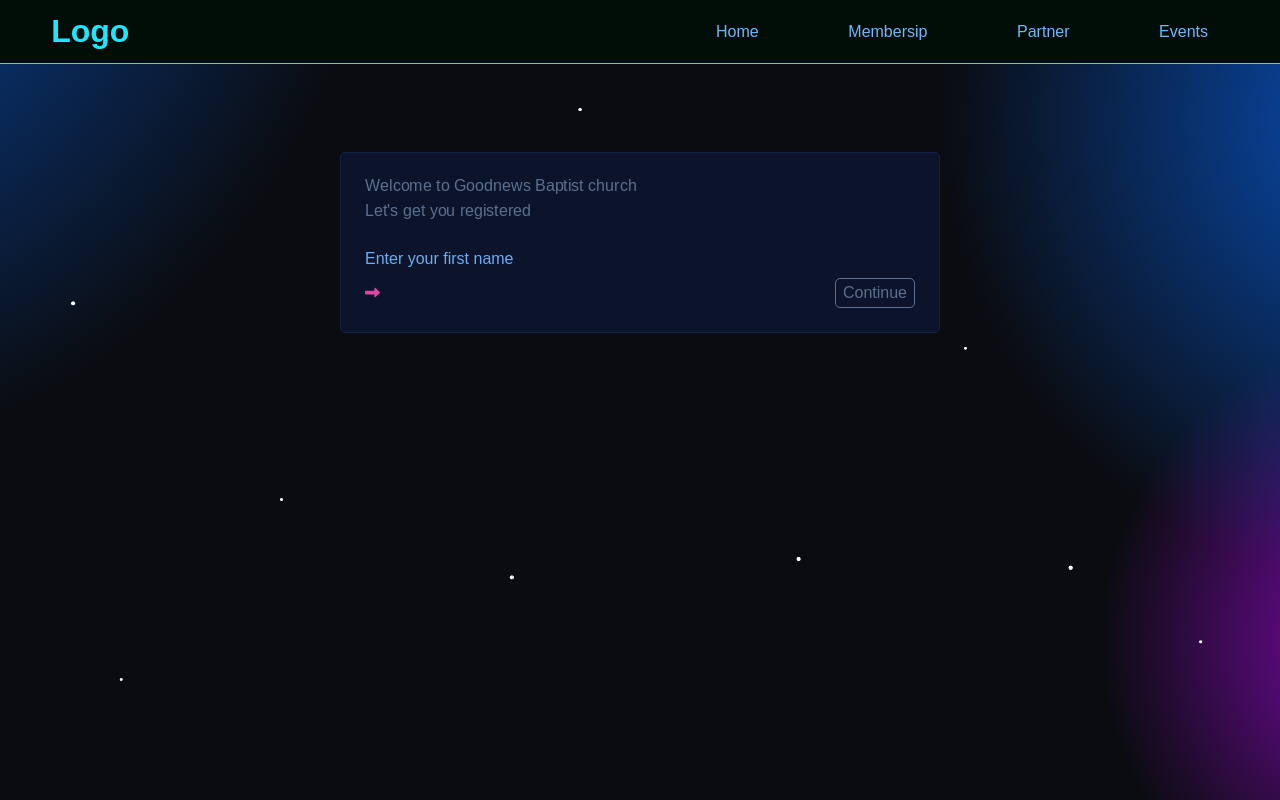
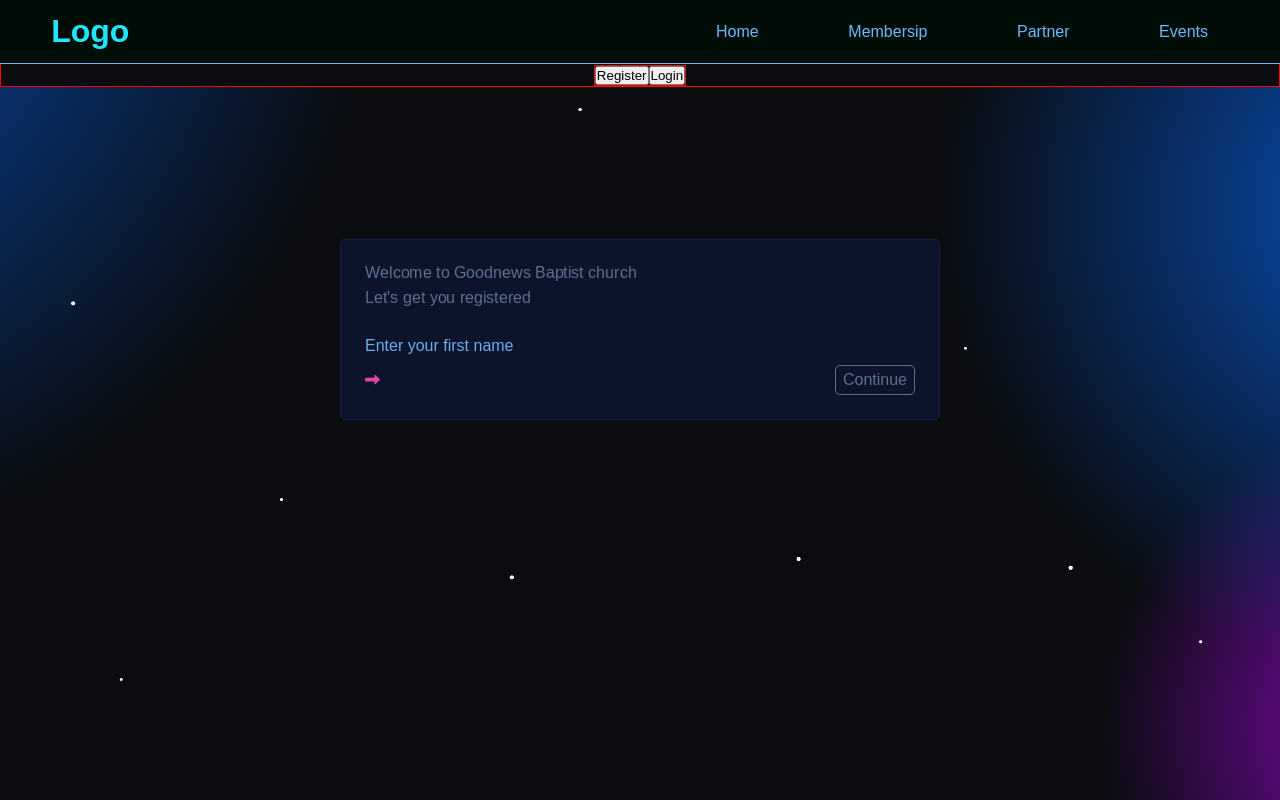
Before and after one commit to Quado2/goodnews, a Next.js app: page /register in a window 1280 px wide. Shown: the top 800 px of the page. Built offline with nearby package versions, Linux system fonts and the light colour scheme; a web font is replaced by a local one.

Commit message:
started working on the tab

```diff
--- /dev/null
+++ b/components/Tab/Tab.js
@@ -0,0 +1,31 @@
+import styled from "styled-components";
+
+const TabContainer = styled.div`
+  width: 100%;
+  border: 1px solid red;
+  display: flex;
+  flex-direction: column;
+  align-items: center;
+  justify-content: center;
+  position: relative;
+  padding-top: ${({theme}) => theme.navHeight};
+
+  .tab-buttons{
+    border: 1px solid red;
+  }
+
+`
+
+export default function Tab({tabs}){
+
+  return(
+    <TabContainer>
+      <div className="tab-buttons">
+    <button>Register</button>
+    <button>Login</button>
+      </div>
+
+    </TabContainer>
+  )
+
+}
--- a/components/layout/MainNavigation.js
+++ b/components/layout/MainNavigation.js
@@ -6,7 +6,7 @@ import Hambuger from "../Hambuger";
 
 const Header = styled.header`
   width: 100%;
-  height: 4rem;
+  height: ${({theme}) => theme.navHeight};
   display: flex;
   align-items: center;
   justify-content: space-between;
--- /dev/null
+++ b/pages/register/data.ts
@@ -0,0 +1,112 @@
+export const registerInputs = [
+  {
+    inputType: "text",
+    prompt: "Enter your first name",
+    name: "firstName",
+    rules: {
+      maxLength: {
+        expectedValue: 20,
+        errorMessage: "Should not be more than 20 characters",
+      },
+      minLength: {
+        expectedValue: 2,
+        errorMessage: "Should not be less than 2 characters",
+      },
+    },
+  },
+
+  {
+    inputType: "text",
+    prompt: "Enter your sure name",
+    name: "sureName",
+    rules: {
+      maxLength: {
+        expectedValue: 20,
+        errorMessage: "Should not be more than 20 characters",
+      },
+      minLength: {
+        expectedValue: 2,
+        errorMessage: "Should not be less than 2 characters",
+      },
+    },
+  },
+  {
+    inputType: "selectInput",
+    prompt: "What is your gender",
+    name: "gender",
+    list: "Choose, Male, Female",
+    rules: {
+      minLength: {
+        expectedValue: 1,
+        errorMessage: "You need to select at least one",
+      },
+    },
+  },
+
+  {
+    inputType: "email",
+    prompt: "Enter your email address",
+    name: "email",
+    rules: {
+      isEmail: {
+        expectedValue: true,
+        errorMessage: "Not a valid email address",
+      },
+    },
+  },
+
+  {
+    inputType: "text",
+    prompt: "What is your phone number",
+    name: "phone",
+    rules: {
+      maxLength: {
+        expectedValue: 20,
+        errorMessage: "Phone number should not be more than 15 characters",
+      },
+      minLength: {
+        expectedValue: 8,
+        errorMessage: "Phone number should not be less than 8 characters",
+      },
+    },
+  },
+  {
+    inputType: "password",
+    prompt: "Choose a password",
+    name: "password",
+    rules: {
+      minLength: {
+        expectedValue: 6,
+        errorMessage: "Password should be atleast 6 characters",
+      },
+    },
+  },
+  {
+    inputType: "password",
+    prompt: "Repeat your password",
+    name: "passwordRepeat",
+    rules: {
+      compareWithExisting: {
+        expectedValue: "password",
+        errorMessage: "Password doesn't match",
+      },
+    },
+  },
+];
+
+
+
+export const loginInputs = [
+
+  {
+    inputType: "email",
+    prompt: "What is your email or password",
+    name: "email",
+  },
+  {
+    inputType: "password",
+    prompt: "What is your password",
+    name: "email",
+  },
+
+]
--- a/pages/register/index.js
+++ b/pages/register/index.js
@@ -1,101 +1,11 @@
 import Head from "next/head";
-import GitForm from '../../components/GitForm/GitForm'
+import GitForm from '../../components/GitForm/GitForm';
+import Tab from '../../components/Tab/Tab'
 
-const formInputs = [
-  {
-    inputType: "text",
-    prompt: "Enter your first name",
-    name: "firstName",
-    rules: {
-      maxLength: {
-        expectedValue: 20,
-        errorMessage: "Should not be more than 20 characters",
-      },
-      minLength: {
-        expectedValue: 2,
-        errorMessage: "Should not be less than 2 characters",
-      },
-    },
-  },
 
-  {
-    inputType: "text",
-    prompt: "Enter your sure name",
-    name: "sureName",
-    rules: {
-      maxLength: {
-        expectedValue: 20,
-        errorMessage: "Should not be more than 20 characters",
-      },
-      minLength: {
-        expectedValue: 2,
-        errorMessage: "Should not be less than 2 characters",
-      },
-    },
-  },
-  {
-    inputType: "selectInput",
-    prompt: "What is your gender",
-    name: "gender",
-    list: "Choose, Male, Female",
-    rules: {
-      minLength: {
-        expectedValue: 1,
-        errorMessage: "You need to select at least one",
-      },
-    },
-  },
 
-  {
-    inputType: "email",
-    prompt: "Enter your email address",
-    name: "email",
-    rules: {
-      isEmail: {
-        expectedValue: true,
-        errorMessage: "Not a valid email address",
-      },
-    },
-  },
+import {registerInputs, loginInputs} from './data'
 
-  {
-    inputType: "text",
-    prompt: "What is your phone number",
-    name: "phone",
-    rules: {
-      maxLength: {
-        expectedValue: 20,
-        errorMessage: "Phone number should not be more than 15 characters",
-      },
-      minLength: {
-        expectedValue: 8,
-        errorMessage: "Phone number should not be less than 8 characters",
-      },
-    },
-  },
-  {
-    inputType: "password",
-    prompt: "Choose a password",
-    name: "password",
-    rules: {
-      minLength: {
-        expectedValue: 6,
-        errorMessage: "Password should be atleast 6 characters",
-      },
-    },
-  },
-  {
-    inputType: "password",
-    prompt: "Repeat your password",
-    name: "passwordRepeat",
-    rules: {
-      compareWithExisting: {
-        expectedValue: "password",
-        errorMessage: "Password doesn't match",
-      },
-    },
-  },
-];
 
 export default function Register() {
 
@@ -117,9 +27,13 @@ export default function Register() {
         <link rel="icon" href="/favicon.ico" />
       </Head>
 
+
+<Tab>
+
+</Tab>
     <GitForm
       processInputs={processInputs}
-      formInputs={formInputs}
+      formInputs={registerInputs}
       actionMessage={actionMessage}
       welcomeMessage={welcomeMessage}
       />
--- a/pages/themeConfig.tsx
+++ b/pages/themeConfig.tsx
@@ -25,6 +25,7 @@ export const darkTheme = {
   colorBorderPrimary: "#333",
   mobile,
   tablet,
+  navHeight: "4rem"
 };
 
 export default function nothingToshow() {
```
